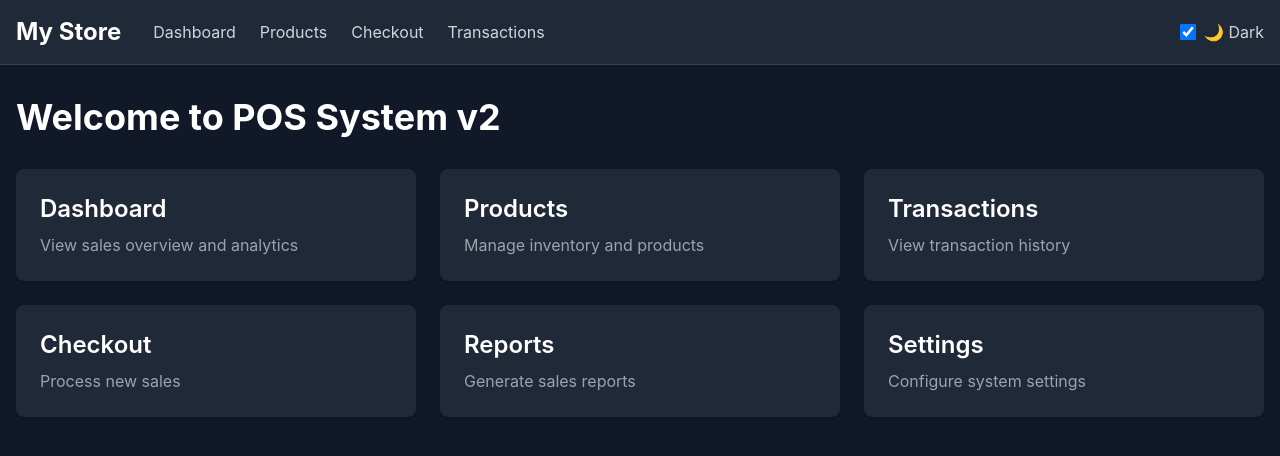
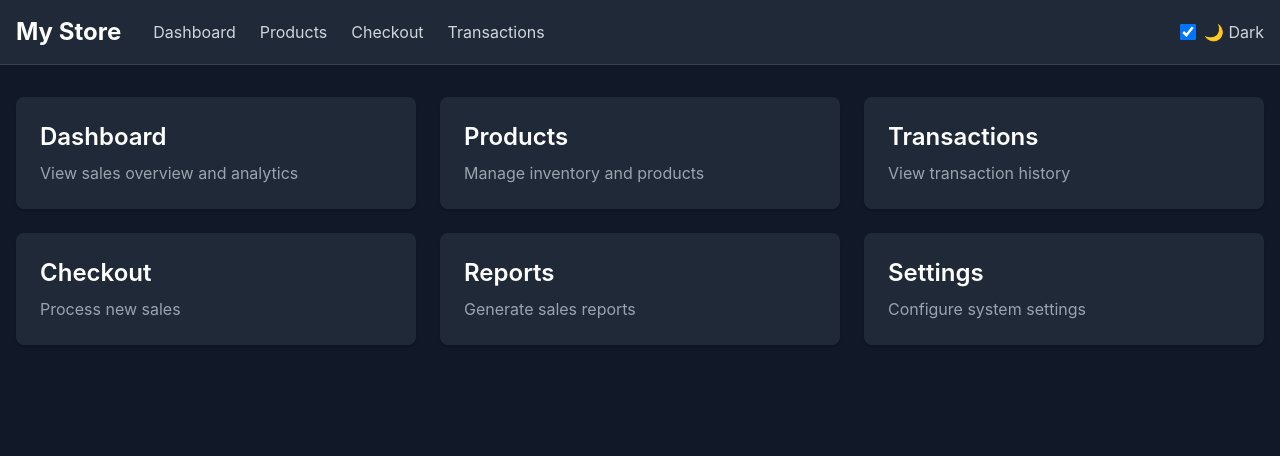
Before and after one commit to brunowachira001-coder/smart-pos-system, a Next.js app: page / in a window 1280 px wide. Shown: the top 456 px of the page. Built offline with nearby package versions, Linux system fonts and the light colour scheme.

Commit message:
Remove welcome heading

```diff
--- a/app/page.tsx
+++ b/app/page.tsx
@@ -12,8 +12,6 @@ export default function Home() {
       <Header isDark={isDark} onThemeToggle={setIsDark} />
       <main className={isDark ? 'min-h-screen bg-gray-900' : 'min-h-screen bg-gray-50'}>
         <div className="container mx-auto px-4 py-8">
-          <h1 className={`text-4xl font-bold mb-8 ${isDark ? 'text-white' : 'text-gray-900'}`}>Welcome to POS System v2</h1>
-
           <div className="grid grid-cols-1 md:grid-cols-2 lg:grid-cols-3 gap-6">
             <Link href="/dashboard" className={`p-6 rounded-lg shadow hover:shadow-lg transition ${isDark ? 'bg-gray-800 hover:bg-gray-700' : 'bg-white hover:bg-gray-50'}`}>
               <h2 className={`text-2xl font-semibold mb-2 ${isDark ? 'text-white' : 'text-gray-900'}`}>Dashboard</h2>
```
